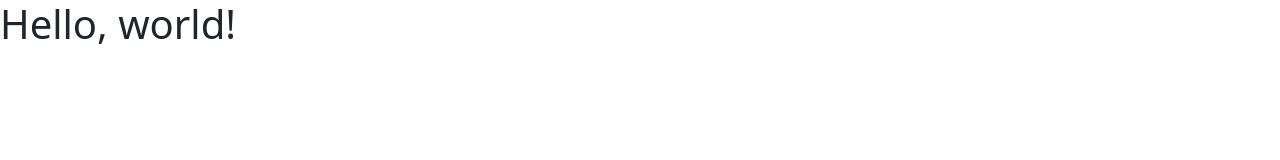
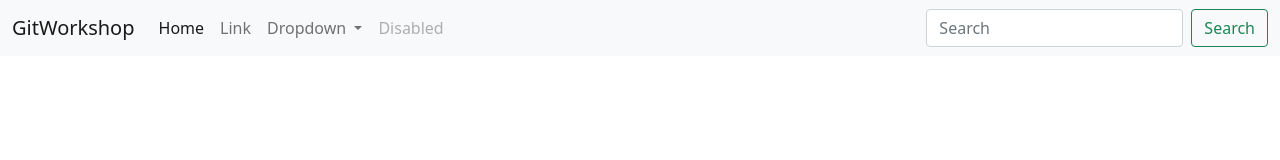
Before and after one commit to AnandhuKottaram/githubworkshop, a plain HTML site: page index.html in a window 1280 px wide. Drawn offline with nearby package versions, Linux system fonts and the light colour scheme.

Commit message:
navbar added

```diff
--- a/index.html
+++ b/index.html
@@ -10,8 +10,49 @@
 
     <title>Gitworkshop</title>
   </head>
+
   <body>
-    <h1>Hello, world!</h1>
+   <!--  navbar -->
+
+   <nav class="navbar navbar-expand-lg navbar-light bg-light">
+    <div class="container-fluid">
+      <a class="navbar-brand" href="#">GitWorkshop</a>
+      <button class="navbar-toggler" type="button" data-bs-toggle="collapse" data-bs-target="#navbarSupportedContent" aria-controls="navbarSupportedContent" aria-expanded="false" aria-label="Toggle navigation">
+        <span class="navbar-toggler-icon"></span>
+      </button>
+      <div class="collapse navbar-collapse" id="navbarSupportedContent">
+        <ul class="navbar-nav me-auto mb-2 mb-lg-0">
+          <li class="nav-item">
+            <a class="nav-link active" aria-current="page" href="#">Home</a>
+          </li>
+          <li class="nav-item">
+            <a class="nav-link" href="#">Link</a>
+          </li>
+          <li class="nav-item dropdown">
+            <a class="nav-link dropdown-toggle" href="#" id="navbarDropdown" role="button" data-bs-toggle="dropdown" aria-expanded="false">
+              Dropdown
+            </a>
+            <ul class="dropdown-menu" aria-labelledby="navbarDropdown">
+              <li><a class="dropdown-item" href="#">Action</a></li>
+              <li><a class="dropdown-item" href="#">Another action</a></li>
+              <li><hr class="dropdown-divider"></li>
+              <li><a class="dropdown-item" href="#">Something else here</a></li>
+            </ul>
+          </li>
+          <li class="nav-item">
+            <a class="nav-link disabled" href="#" tabindex="-1" aria-disabled="true">Disabled</a>
+          </li>
+        </ul>
+        <form class="d-flex">
+          <input class="form-control me-2" type="search" placeholder="Search" aria-label="Search">
+          <button class="btn btn-outline-success" type="submit">Search</button>
+        </form>
+      </div>
+    </div>
+  </nav>
+
+
+   <!-- nav bar  ends -->
 
     <!-- Optional JavaScript; choose one of the two! -->
 
```
